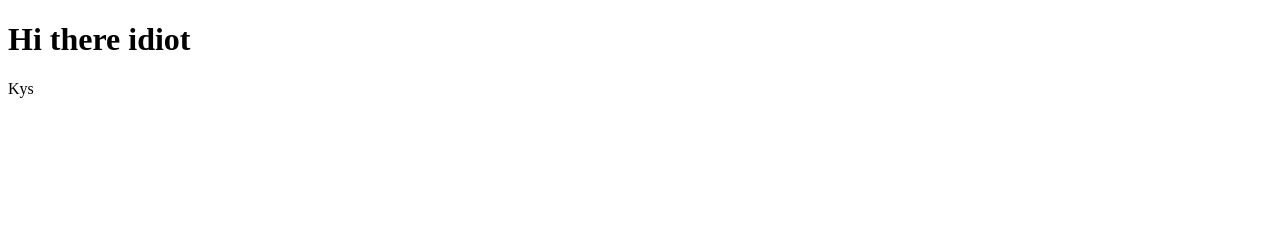
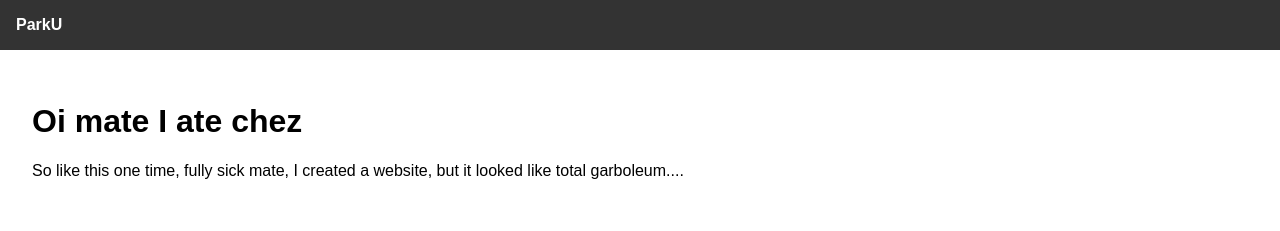
Before and after one commit to Minecrasher-gg/Minecrasher-gg.github.io, a plain HTML site: page index.html in a window 1280 px wide. Drawn offline with Linux system fonts and the light colour scheme.

Commit message:
Update index.html

```diff
--- a/index.html
+++ b/index.html
@@ -3,9 +3,49 @@
   <head>
     <meta charset="UTF-8">
     <title>ParkU</title>
+    <style>
+      body {
+        margin: 0;
+        font-family: sans-serif;
+      }
+
+      .header {
+        background-color: #333;
+        color: white;
+        padding: 1rem;
+        display: flex;
+        justify-content: space-between;
+        align-items: center;
+      }
+
+      .header .left,
+      .header .right {
+        display: flex;
+        gap: 1rem;
+      }
+
+      .header a {
+        color: white;
+        text-decoration: none;
+      }
+
+      .header a:hover {
+        text-decoration: underline;
+      }
+    </style>
   </head>
   <body>
-    <h1>Hi there idiot</h1>
-    <p>Kys</p>
+
+    <div class="header">
+      <div class="left">
+        <strong>ParkU</strong>
+      </div>
+    </div>
+
+    <div style="padding: 2rem;">
+      <h1>Oi mate I ate chez</h1>
+      <p>So like this one time, fully sick mate, I created a website, but it looked like total garboleum....</p>
+    </div>
+
   </body>
 </html>
```
